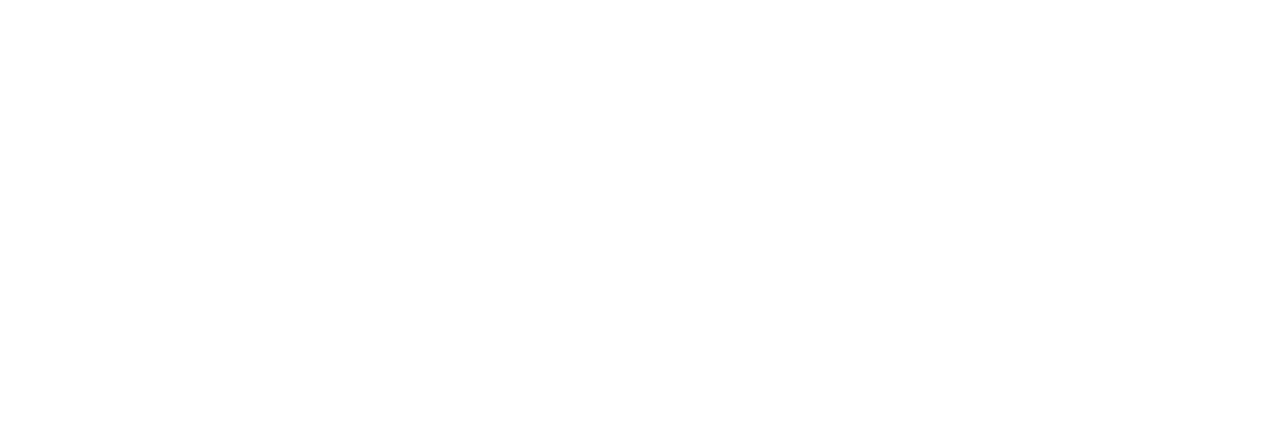
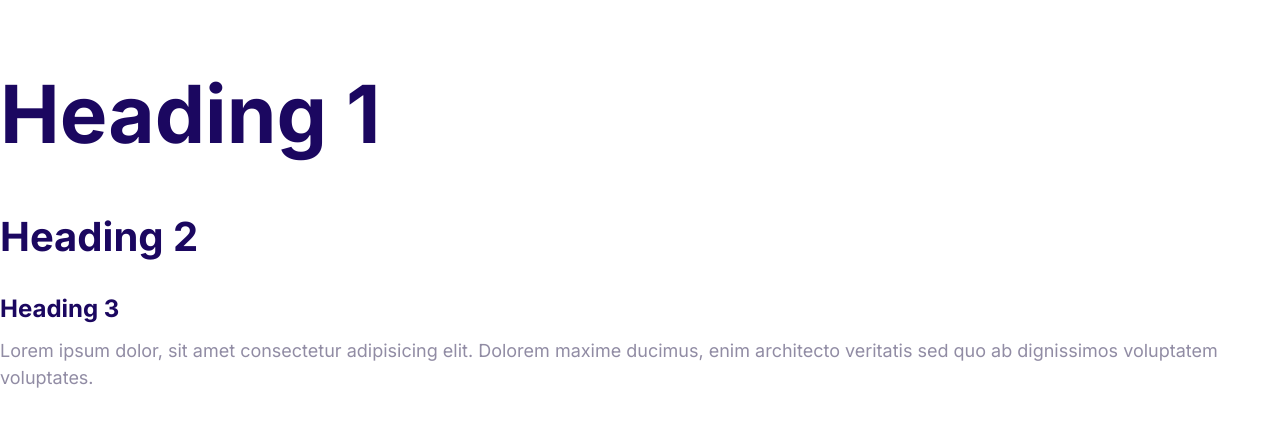
Before and after one commit to daniel008/Danielfy, a plain HTML site: page index.html in a window 1280 px wide. Drawn offline with Linux system fonts and the light colour scheme.

Commit message:
Define the style for the fonts.

```diff
--- a/css/style.css
+++ b/css/style.css
@@ -5,3 +5,53 @@
   --color-headings: #1b0760;
   --color-body: #918ca4;
 }
+
+html {
+  font-size: 62.5%;
+}
+
+body {
+  font-family: Inter, Arial, Helvetica, sans-serif;
+  color: var(--color-body);
+  font-size: 2.4rem;
+  line-height: 1.5;
+}
+
+h1, h2, h3 {
+  color: var(--color-headings);
+  margin-bottom: 1rem;
+}
+
+h1 {
+  font-size: 7rem;
+}
+
+h2 {
+  font-size: 4rem;
+}
+
+h3 {
+  font-size: 3rem;
+}
+
+p {
+  margin-top: 0;
+}
+
+@media screen and (min-width: 1024px) {
+  body {
+    font-size: 1.8rem;
+  }
+
+  h1 {
+    font-size: 8rem;
+  }
+
+  h2 {
+    font-size: 4rem;
+  }
+
+  h3 {
+    font-size: 2.4rem;
+  }
+}
--- a/index.html
+++ b/index.html
@@ -4,11 +4,17 @@
   <meta charset="UTF-8">
   <meta http-equiv="X-UA-Compatible" content="IE=edge">
   <meta name="viewport" content="width=device-width, initial-scale=1.0">
+  <link rel="preconnect" href="https://fonts.googleapis.com">
+  <link rel="preconnect" href="https://fonts.gstatic.com" crossorigin>
+  <link href="https://fonts.googleapis.com/css2?family=Inter:wght@400;700&display=swap" rel="stylesheet">
   <link rel="stylesheet" href="css/normalize.css">
   <link rel="stylesheet" href="css/style.css">
   <title>Danielfy</title>
 </head>
 <body>
-
+  <h1>Heading 1</h1>
+  <h2>Heading 2</h2>
+  <h3>Heading 3</h3>
+  <p>Lorem ipsum dolor, sit amet consectetur adipisicing elit. Dolorem maxime ducimus, enim architecto veritatis sed quo ab dignissimos voluptatem voluptates.</p>
 </body>
 </html>
```
